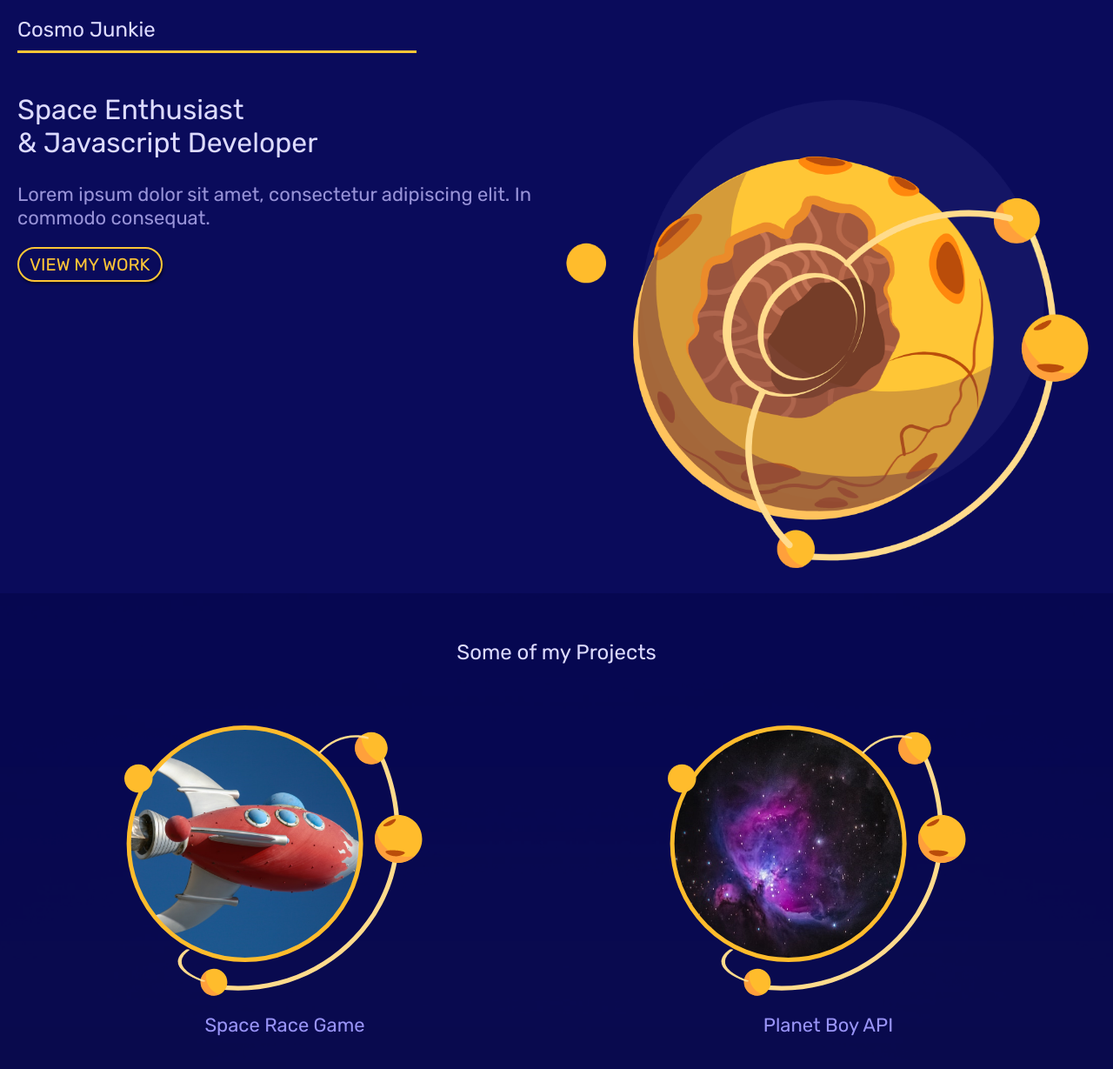
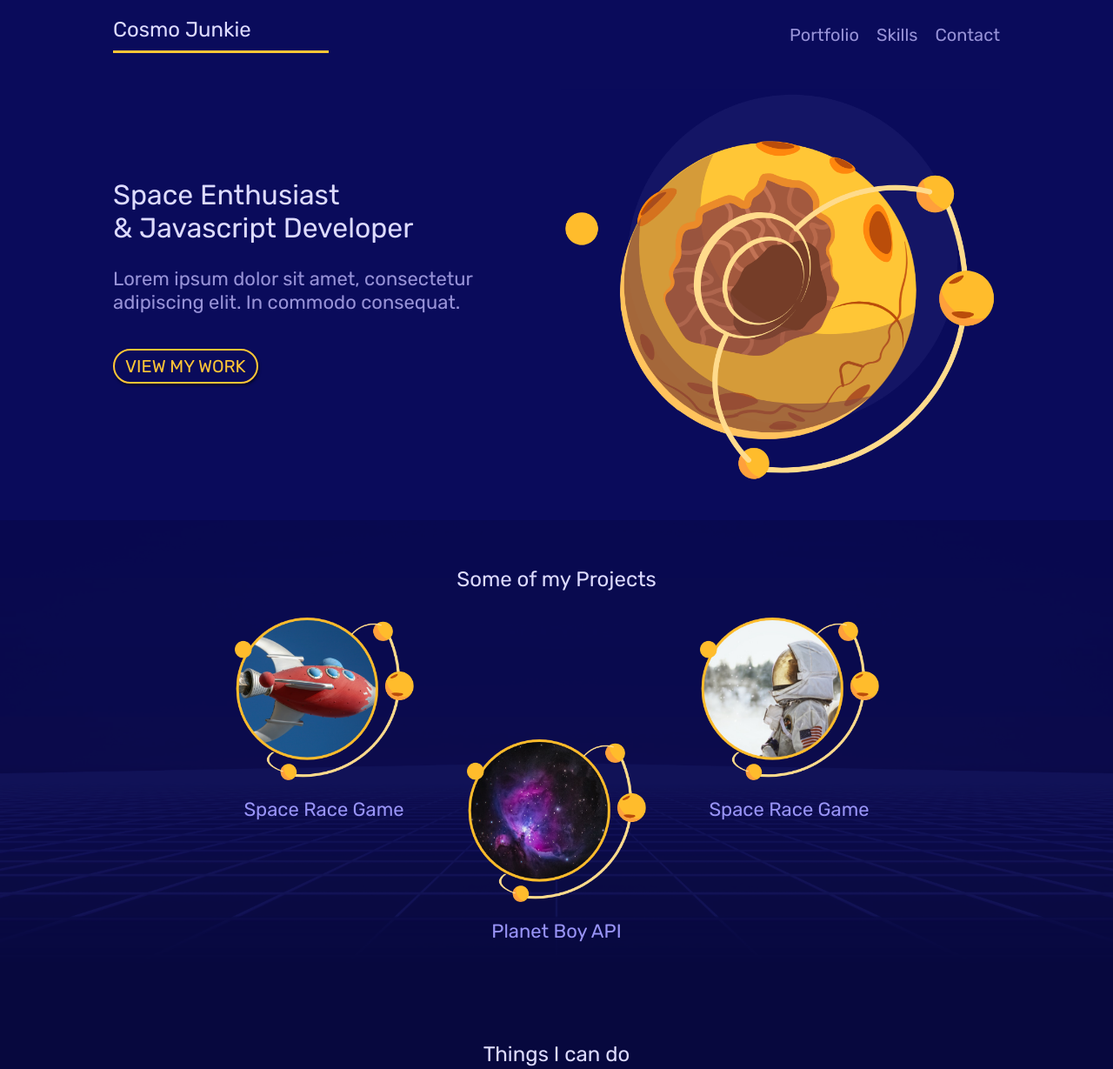
Before and after one commit to clemenceiris/integration-mobilefirst, a plain HTML site: page index.html in a window 1280 px wide. Shown: the top 1229 px of the page at 87% size. Drawn offline with Linux system fonts and the light colour scheme.

Commit message:
fin css laptop

```diff
--- a/index.html
+++ b/index.html
@@ -11,8 +11,8 @@
         <h1>Cosmo Junkie</h1>
         <ul>
             <li><a href="#portfolio">Portfolio</a></li>
-            <li><a href="#skill"></a>Skills</li>
-            <li><a href="#contact"></a>Contact</li>
+            <li><a href="#skills">Skills</a></li>
+            <li><a href="#contact">Contact</a></li>
         </ul>
     </nav>
 
--- a/style.css
+++ b/style.css
@@ -213,7 +213,6 @@ footer img{
         grid-column: 3/7;
     }
     .projects a *{
-        margin: 10px;
         max-width: 60%;
         margin: 10px 20%;
     }
@@ -231,8 +230,66 @@ footer img{
 
 /* large tablets & laptop styles */
 @media screen and (min-width: 920px){
+
     body{
         font-size: 18px;
+    }
+    .grid{
+        width: 100%;
+        max-width: 1060px;
+        margin: 0 auto;
+        box-sizing: border-box;
+    }
+    .leading{
+        margin: 20px 0;
+    }
+    .site-nav{
+        padding: 0 20px;
+    }
+    .site-nav h1{
+        grid-column: 1/3;
+    }
+    .site-nav ul{
+        display: flex;
+        grid-column: 6/9;
+        justify-content: flex-end;
+        align-self: center;
+    }
+    .site-nav li{
+        margin-left: 20px;
+    }
+    .welcome-text{
+        align-self: center;
+    }
+    #welcome{
+        padding-bottom: 40px;
+    }
+    .projects a:nth-child(1){
+        grid-column: 2/4;
+    }
+    .projects a:nth-child(2){
+        grid-column: 4/6;
+        padding-top: 140px;
+    }
+    .projects a:nth-child(3){
+        grid-column: 6/8;
+    }
+    .projects a *{
+        max-width: 80%;
+        margin: 10px 10%;
+    }
+    #skills{
+        padding: 30px 20px;
+    }
+    #skills ul{
+        margin: 40px auto;
+    }
+    #skills li{
+        grid-column: span 2;
+    }
+    footer{
+        padding: 40px 20px;
+        background-size: 25%;
     }
 }
 
```
